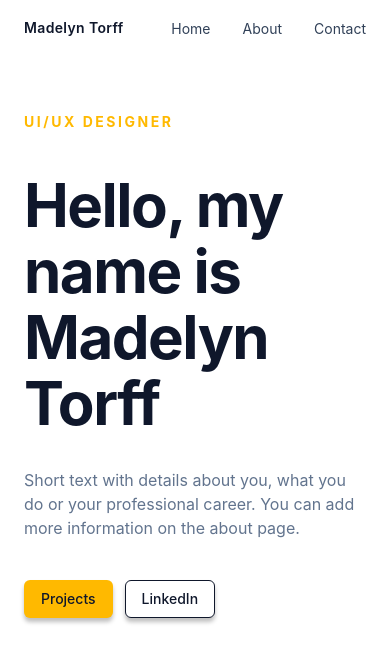
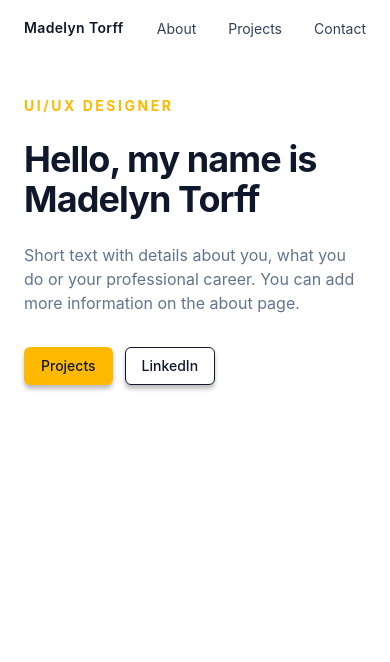
Before and after one commit to ErYors/portfolio, a React app: page / in a window 390 px wide. Shown: the top 662 px of the page. Built offline with nearby package versions, Linux system fonts and the light colour scheme; the HTML template or start-up script is replaced by a standard one.

Commit message:
fix: rendre l'Intro responsive + header corrigé + hover pointer sur bouton

```diff
--- a/src/components/Button.jsx
+++ b/src/components/Button.jsx
@@ -13,7 +13,7 @@
   ...props
 }) {
   const base =
-    'inline-flex items-center justify-center rounded-md px-4 py-2 text-sm font-medium shadow-[0_4px_4px_rgba(0,0,0,0.25)] transition-colors focus:outline-none focus-visible:ring-2 focus-visible:ring-amber-400 focus-visible:ring-offset-2 disabled:opacity-50 disabled:pointer-events-none';
+    'inline-flex rounded-md px-4 py-2 text-sm font-medium shadow-[0_4px_4px_rgba(0,0,0,0.25)] cursor-pointer transition-colors focus:outline-none focus-visible:ring-2 focus-visible:ring-amber-400 focus-visible:ring-offset-2 disabled:opacity-50 disabled:pointer-events-none';
 
   return (
     <Tag className={`${base} ${variants[variant]} ${className}`} {...props}>
--- a/src/components/Header.jsx
+++ b/src/components/Header.jsx
@@ -1,6 +1,6 @@
 const navLinks = [
-  { label: 'Home', href: '#' },
   { label: 'About', href: '#about' },
+  { label: 'Projects', href: '#projects' },
   { label: 'Contact', href: '#contact' },
 ]
 
--- a/src/components/Intro.jsx
+++ b/src/components/Intro.jsx
@@ -2,22 +2,22 @@
 
 export default function Intro() {
   return (
-    <section className="max-w-300 mx-auto px-6 pt-14 pb-24">
+    <section className="relative z-10 max-w-300 mx-auto px-6 pt-10 pb-16 sm:pt-14 sm:pb-24">
       <div className="max-w-[486px]">
         <p className="text-sm font-bold uppercase tracking-[0.18em] text-amber-400">
           UI/UX Designer
         </p>
 
-        <h1 className="mt-10 text-6xl lg:text-7xl font-bold leading-[1.1] tracking-tight text-slate-900">
+        <h1 className="mt-6 sm:mt-10 text-[clamp(2.25rem,5vw,4.5rem)] font-bold leading-[1.1] tracking-tight text-slate-900">
           Hello, my name is Madelyn Torff
         </h1>
 
-        <p className="mt-8 text-base leading-[1.5] text-slate-500">
+        <p className="mt-6 sm:mt-8 text-base leading-[1.5] text-slate-500">
           Short text with details about you, what you do or your professional
           career. You can add more information on the about page.
         </p>
 
-        <div className="mt-10 flex gap-3">
+        <div className="mt-8 sm:mt-10 flex gap-3">
           <Button variant="primary">Projects</Button>
           <Button variant="secondary">LinkedIn</Button>
         </div>
```
